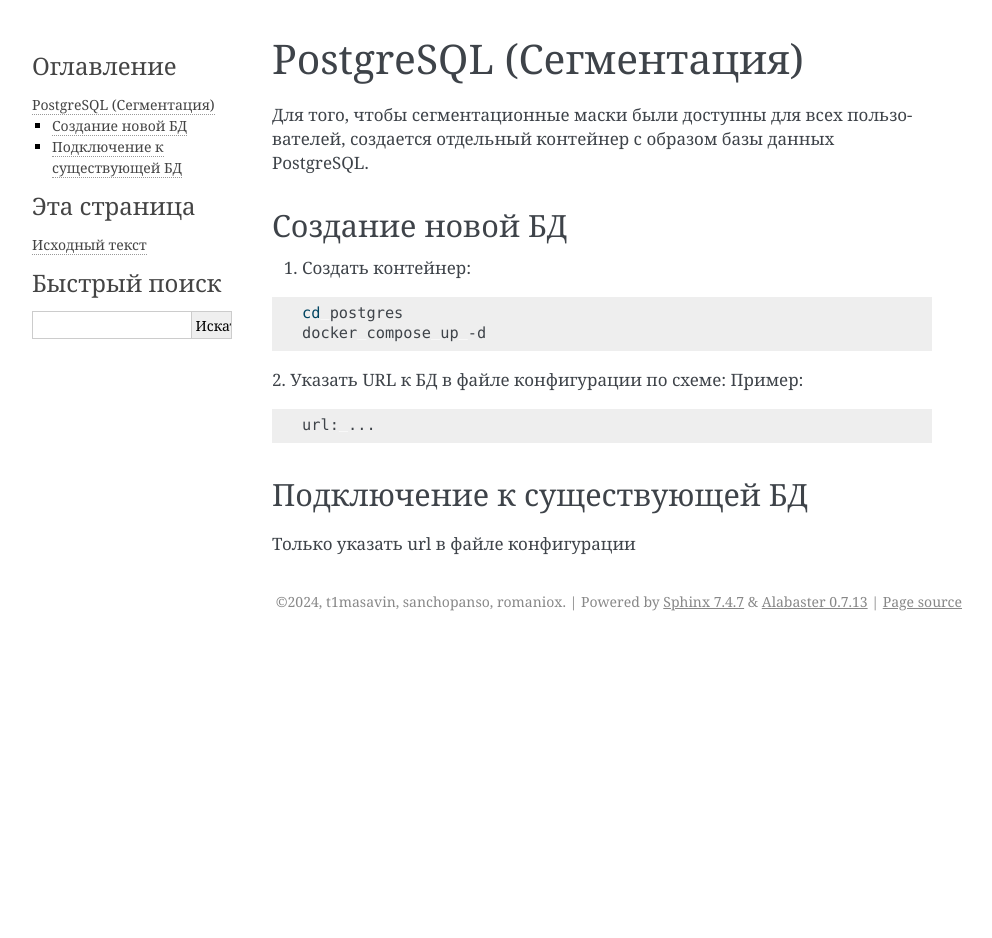
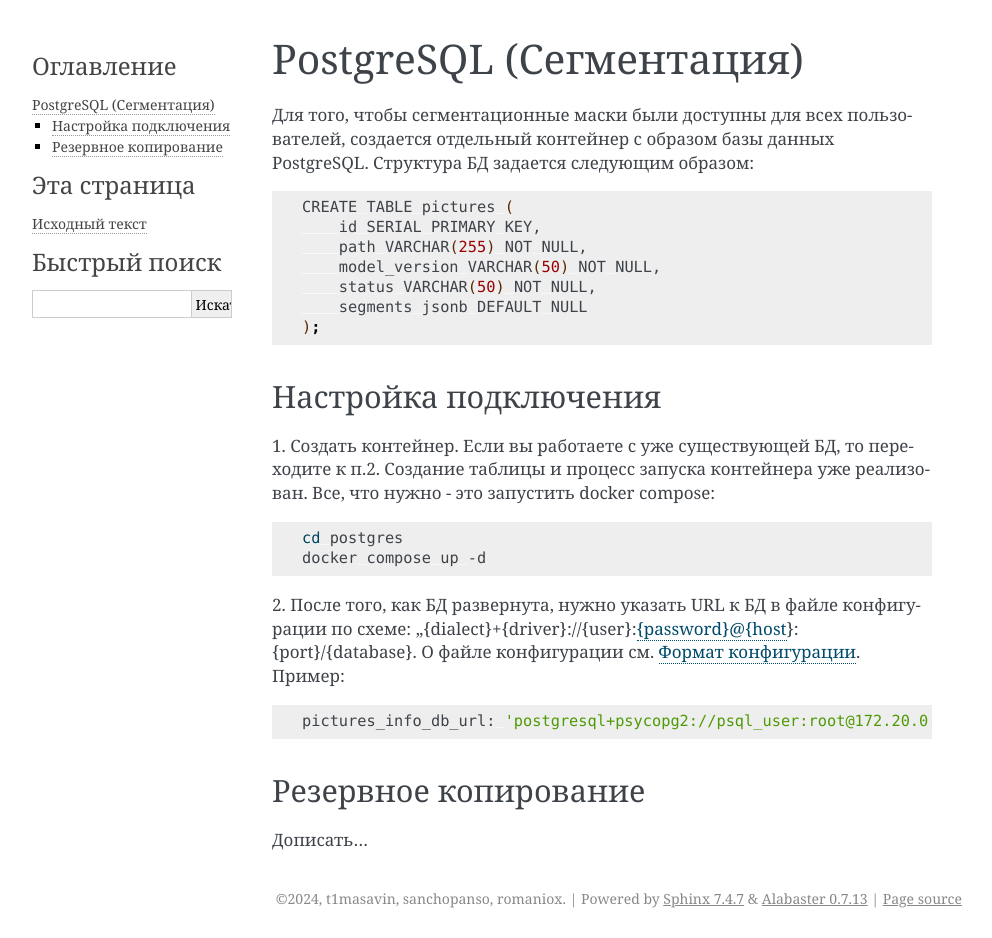
Before and after one commit to SanchoPanso/cls_test, a Sphinx documentation site: the page built from docs/source/postgres.rst, in a window 1280 px wide. Shown: the whole page, without its empty margins (148-1140 px from the left). Built offline with Sphinx 7.4.7, drawn with Linux system fonts in a browser that asks for light colours; before the commit the page ends 900 px from its top, so only the background shows below that.

Commit message:
docs: postgres, data_bottles, update get_started

```diff
--- a/docs/source/postgres.rst
+++ b/docs/source/postgres.rst
@@ -3,11 +3,26 @@ PostgreSQL (Сегментация)
 
 Для того, чтобы сегментационные маски были доступны для всех пользователей,
 создается отдельный контейнер с образом базы данных PostgreSQL.
+Структура БД задается следующим образом:
 
-Создание новой БД
+.. code-block:: bash
+
+    CREATE TABLE pictures (
+        id SERIAL PRIMARY KEY,
+        path VARCHAR(255) NOT NULL,
+        model_version VARCHAR(50) NOT NULL,
+        status VARCHAR(50) NOT NULL,
+        segments jsonb DEFAULT NULL
+    );
+
+
+Настройка подключения
 ---------
 
-1. Создать контейнер:
+1. Создать контейнер.
+Если вы работаете с уже существующей БД, то переходите к п.2.
+Создание таблицы и процесс запуска контейнера уже реализован.
+Все, что нужно - это запустить docker compose:
 
 .. code-block:: bash
 
@@ -15,15 +30,16 @@ PostgreSQL (Сегментация)
     docker compose up -d
 
 
-2. Указать URL к БД в файле конфигурации по схеме:
+2. После того, как БД развернута, нужно указать URL к БД в файле конфигурации по схеме: '{dialect}+{driver}://{user}:{password}@{host}:{port}/{database}.
+О файле конфигурации см. :doc:`configuration`.
 Пример:
 
 .. code-block:: bash
 
-    url: ...
+    pictures_info_db_url: 'postgresql+psycopg2://psql_user:root@172.20.0.1:5432/psql_db'
 
 
-Подключение к существующей БД
-----
+Резервное копирование
+---------------------
 
-Только указать url в файле конфигурации
+Дописать...
```
Also changed, not shown: docs/source/get_started.rst (+17 -5 lines).
